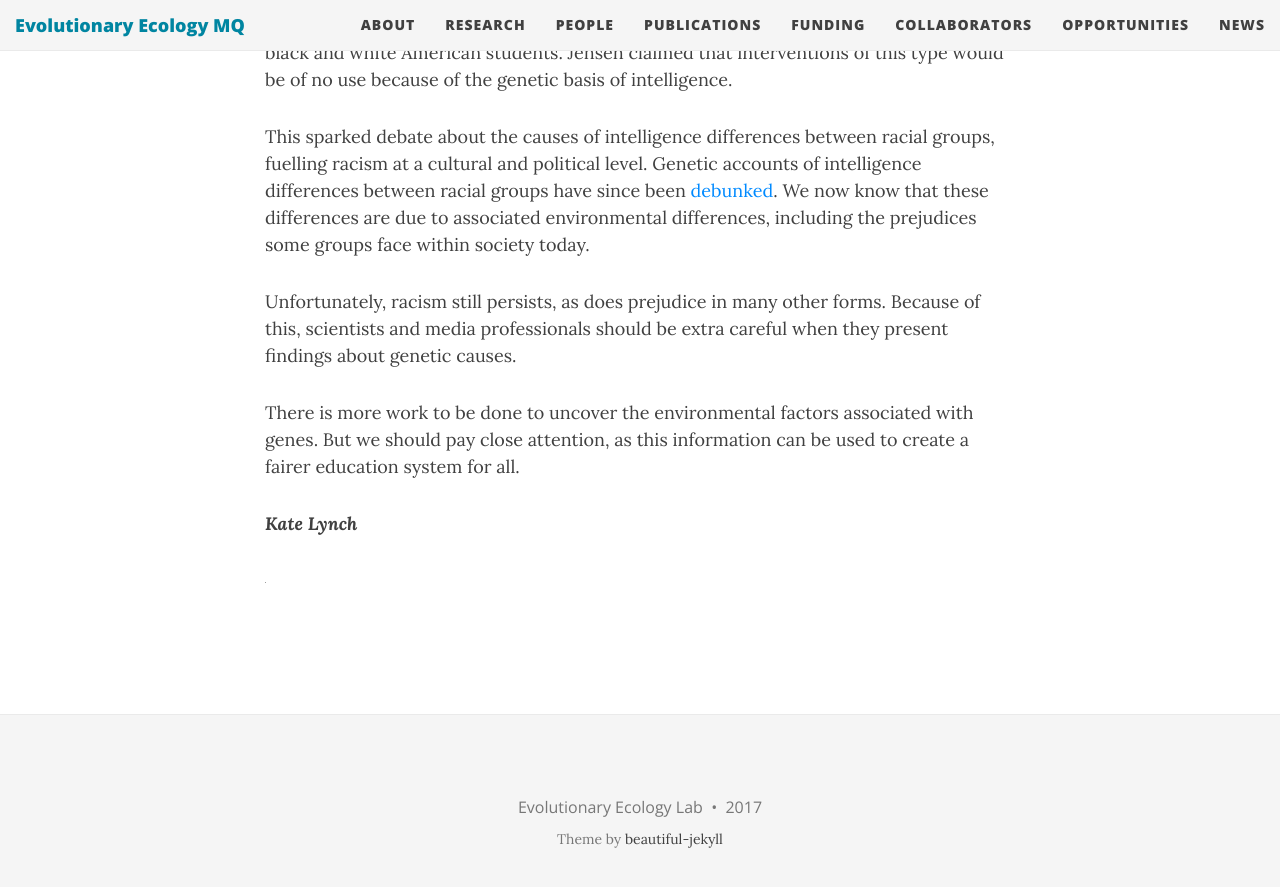
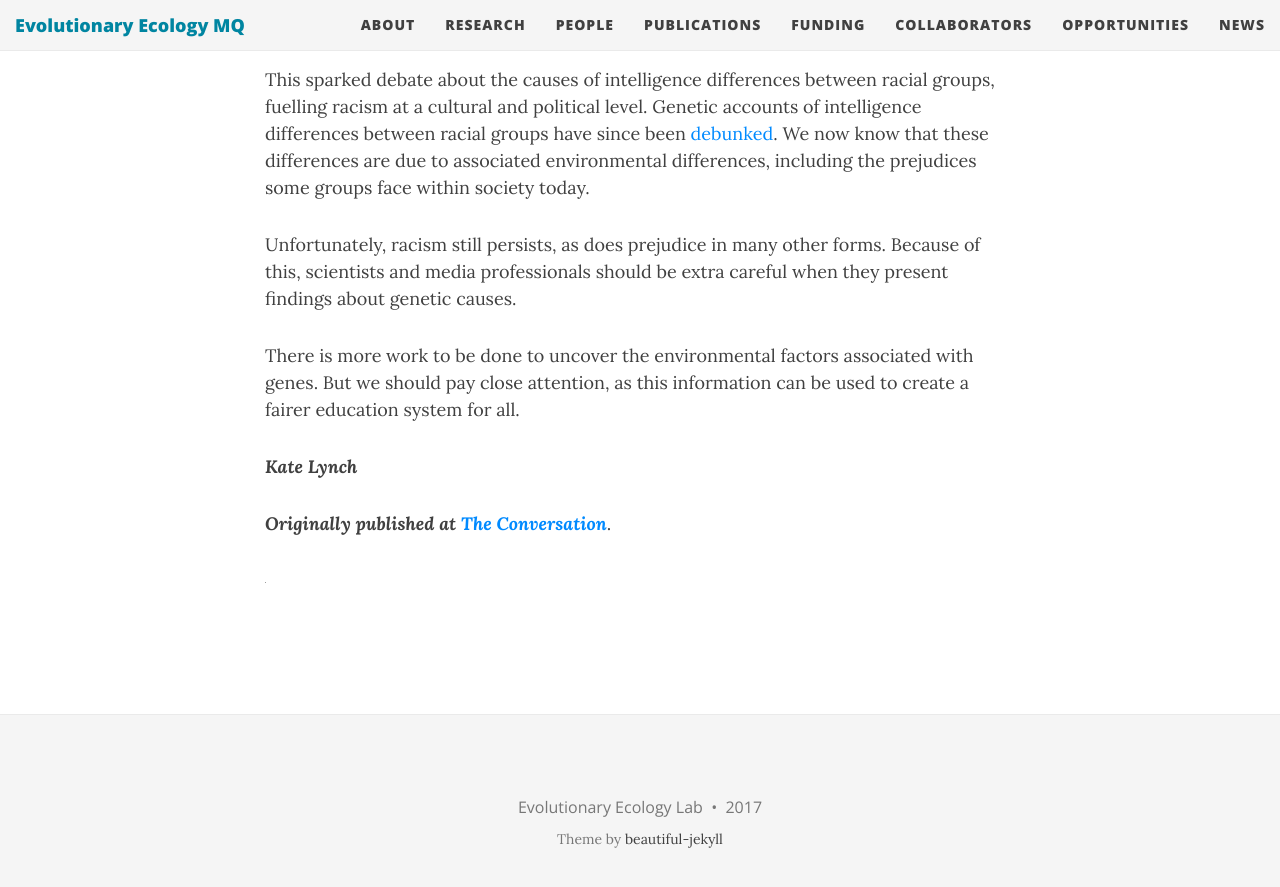
Before and after one commit to evoecomq/evoecomq.github.io, a Jekyll site: the page built from _posts/blog/2016-08-22-genes_destiny.md, in a window 1280 px wide and 900 px high, scrolled down 2984 px. Shown: the top 887 px of the window. Built offline with Jekyll 4.4.1, drawn with Linux system fonts in a browser that asks for light colours; nearby versions of some CDN libraries; some of the changed text lies outside the part shown.

Commit message:
Formatting

```diff
--- a/_posts/blog/2016-08-22-genes_destiny.md
+++ b/_posts/blog/2016-08-22-genes_destiny.md
@@ -70,4 +68,6 @@ There is more work to be done to uncover the environmental factors associated wi
 
 ***Kate Lynch***
 
+***Originally published at [The Conversation](https://theconversation.com/genes-are-not-destiny-environment-and-education-still-matter-when-it-comes-to-intelligence-63775)***.
+
 <img src="https://counter.theconversation.edu.au/content/63775/count.gif" alt="The Conversation" width="1" height="1" />
--- a/news.html
+++ b/news.html
@@ -20,7 +20,7 @@ layout: page
     </p>
 
     <div class="post-entry">
-      {{ post.content | truncatewords: 30 | strip_html | xml_escape}}
+      {{ post.content | truncatewords: 50 | strip_html | xml_escape}}
 	  <a href="{{ post.url | prepend: site.baseurl }}" class="post-read-more">[Read&nbsp;More]</a>
     </div>
 
```
Also changed, not shown: other parts of _posts/blog/2016-08-22-genes_destiny.md (+0 -2 lines).
